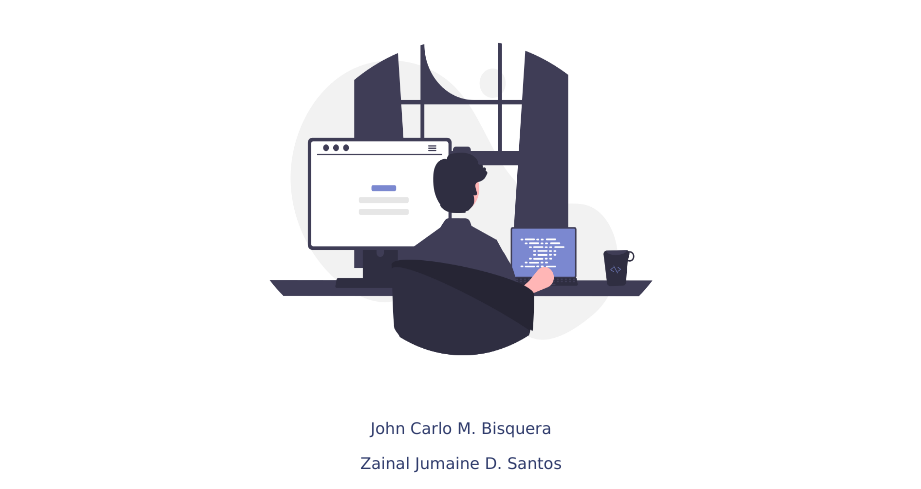
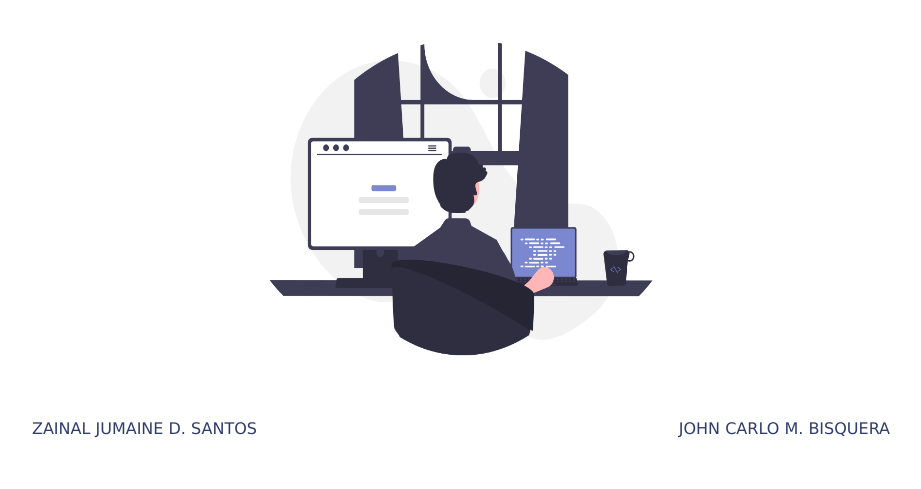
Before and after one commit to zjsan/Capstone-Project, a Flask app: page / in a window 1280 px wide. Shown: the part 2918-3407 px from the top of the page, without its empty margins (179-1100 px from the left). After the commit the page ends 3356 px from the top, so only its background shows below. Run offline with Flask 3, Linux system fonts and the light colour scheme; parts of the project's set-up code (start-up, migrations or seed data) failed here and were passed over.

Commit message:
Update index.html

```diff
--- a/templates/index.html
+++ b/templates/index.html
@@ -125,8 +125,10 @@
         <div class = "cliparts">
           <img src="../static/css/Assets/undraw_Programming_re_kg9v.png" alt="img" style="height: 400px; width: 500px;">
         </div>
-        <p>John Carlo M. Bisquera</p>
-        <p>Zainal Jumaine D. Santos</p>
+        <div class="flex-container1">
+          <p>ZAINAL JUMAINE D. SANTOS</p>
+          <p>JOHN CARLO M. BISQUERA</p>
+        </div>
     </div>
     </section>
 
```
